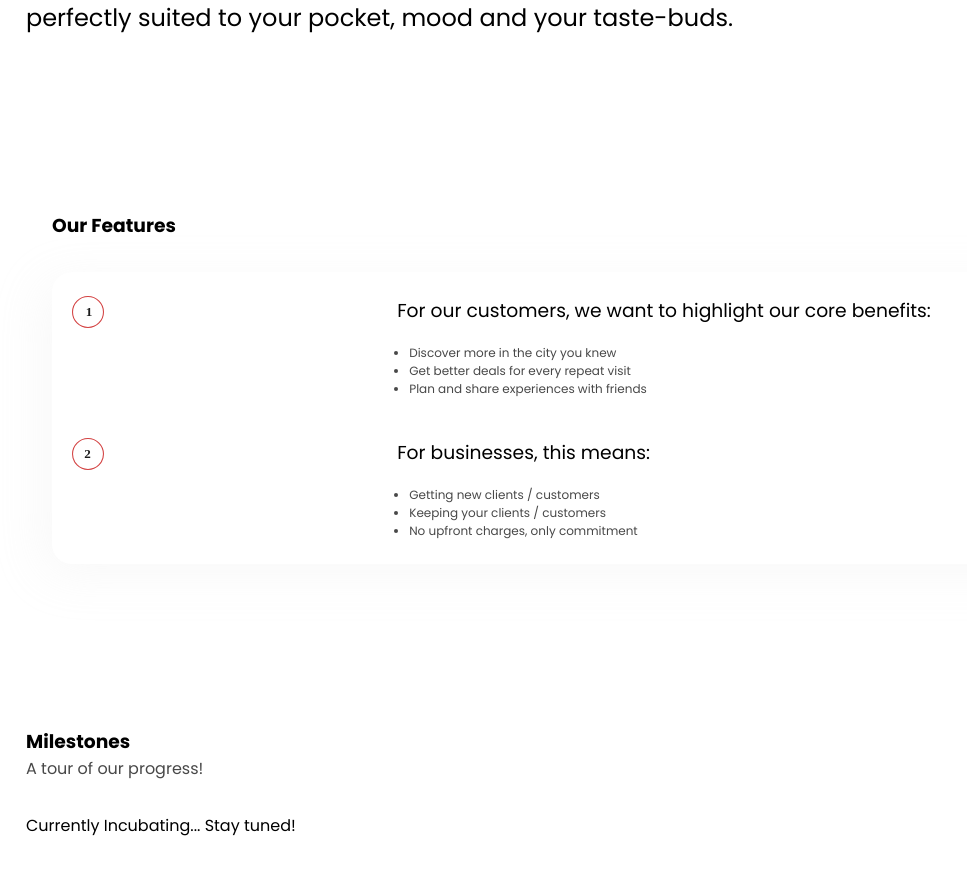
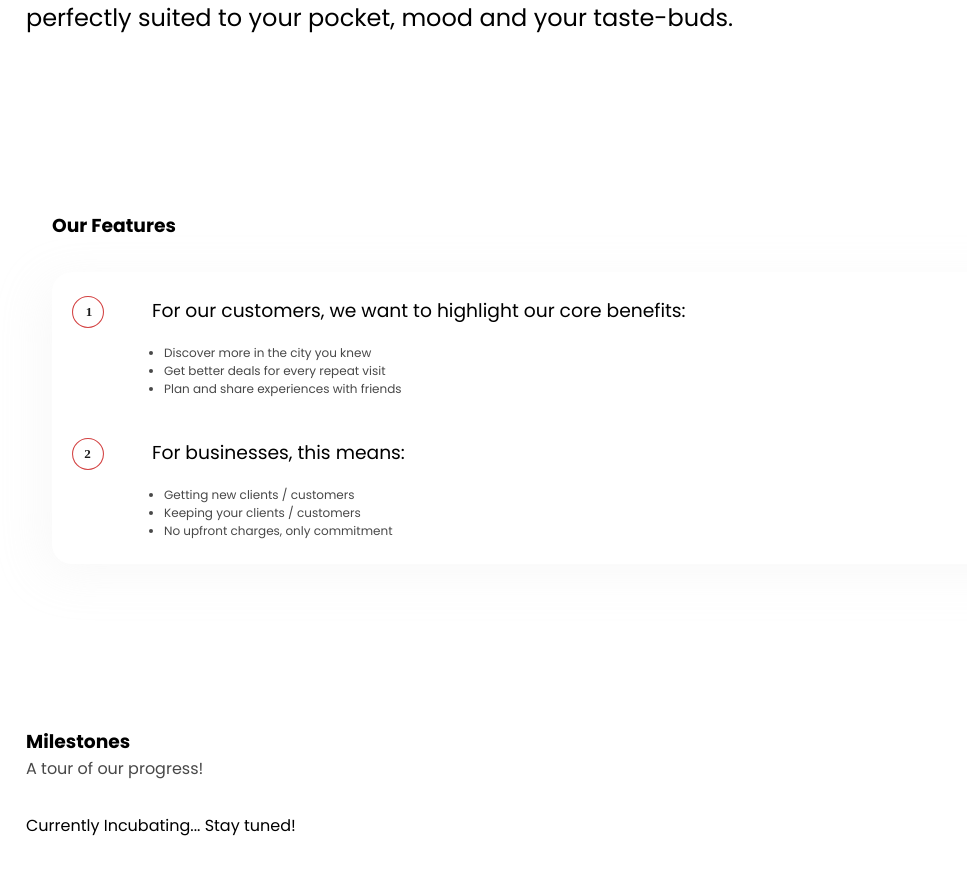
Before and after one commit to saideep21/6ixplore-web1, a Vue app: page /#/ in a window 1280 px wide. Shown: the part 1572-2446 px from the top of the page, without its empty margins (0-967 px from the left). Built offline with nearby package versions, Linux system fonts and the light colour scheme.

Commit message:
Fix elsint errors, fix Our Features spacing at Desktop viewports

```diff
--- a/src/components/Features.vue
+++ b/src/components/Features.vue
@@ -3,7 +3,9 @@
     <h3>Our Features</h3>
     <div class="modal">
       <img class="img-1" :src="step1" alt="Benefit 1" />
-      <h3 class="heading-1">For our customers, we want to highlight our core benefits:</h3>
+      <h3 class="heading-1">
+        For our customers, we want to highlight our core benefits:
+      </h3>
       <div class="list-1">
         <ul v-for="item in customerBenefitsList" :key="item">
           <li>{{ item }}</li>
@@ -52,7 +54,7 @@ export default {
 
 .modal {
   display: grid;
-  grid-template-columns: repeat(2, auto);
+  grid-template-columns: 4em auto;
   grid-template-rows: repeat(4, auto);
   gap: 1em;
   margin: 2em auto;
--- a/src/views/aboutUs.vue
+++ b/src/views/aboutUs.vue
@@ -1,6 +1,6 @@
 <template>
   <div class="container">
-    <img class="decor-about" :src="webDecorAbout" alt="">
+    <img class="decor-about" :src="webDecorAbout" alt="" />
     <main id="skip-nav" class="body-text">
       <h1>About Us</h1>
       <p class="secondary-text">
--- a/src/views/joinUs.vue
+++ b/src/views/joinUs.vue
@@ -1,6 +1,6 @@
 <template>
   <div class="container">
-    <img class="decor-join" :src="webDecorJoin" alt="">
+    <img class="decor-join" :src="webDecorJoin" alt="" />
     <main id="skip-nav" class="body-text">
       <h1>Join Us</h1>
       <p class="secondary-text">
```
